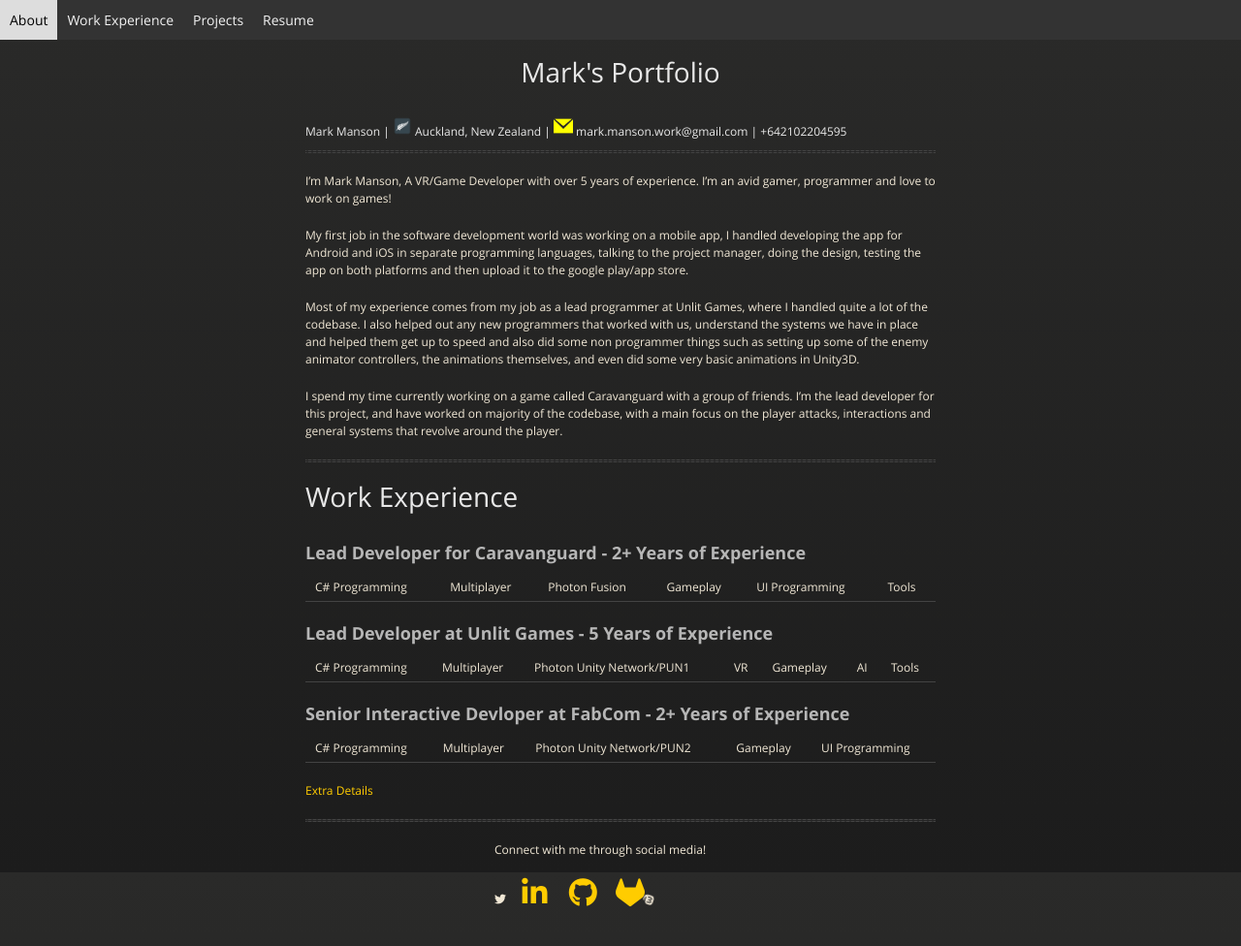
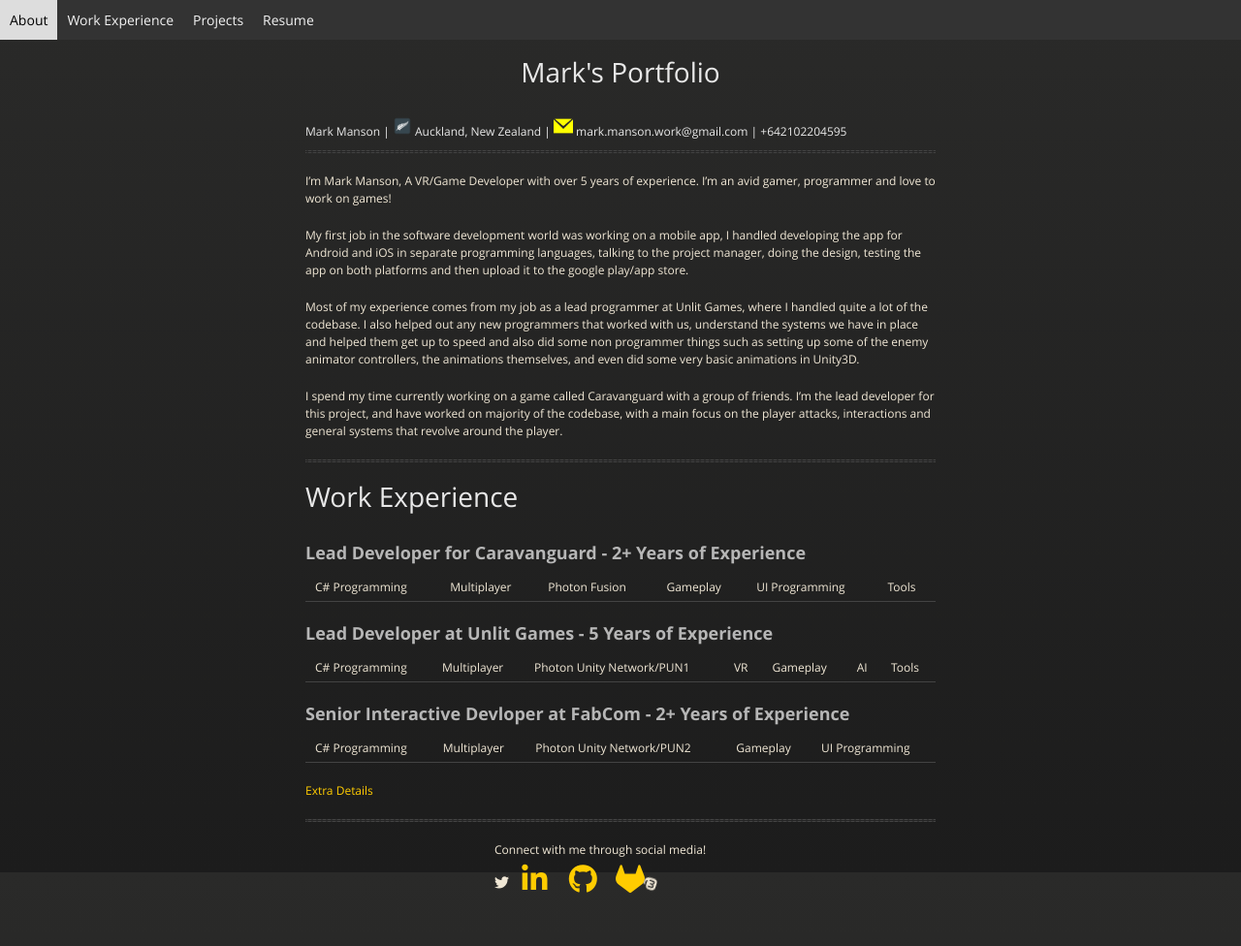
Before and after one commit to f03n1x/f03n1x.github.io, a Jekyll site: the page built from index.md, in a window 1280 px wide. Shown: the whole page at 97% size. Built offline with Jekyll 4.4.1, drawn with Linux system fonts in a browser that asks for light colours; nearby versions of some CDN libraries; our own code applies the rules of GitHub Pages for plain Markdown files; after the commit the page ends 947 px from its top, so only the background shows below that.

Commit message:
Font awesome update

```diff
--- a/_layouts/default.html
+++ b/_layouts/default.html
@@ -117,11 +117,11 @@
         <div class="center">
             Connect with me through social media!
 			<br>
-			<i href="https://twitter.com/Arcticfoenix" class="fa-brands fa-twitter"></i>
-			<a href="https://www.linkedin.com/in/markgeraldmanson/" class="fa fa-linkedin"></a>
-			<a href="https://github.com/f03n1x" class="fa fa-github"></a>
-			<a href="https://gitlab.com/f03n1x" class="fa fa-gitlab"></a>
-		        <i href= "https://peoplemaking.games/@f03n1x" class="fa-brands fa-mastodon fa-spin"></i>
+			<i href="https://twitter.com/Arcticfoenix" class="fa-brands fa-twitter fa-lg"></i>
+			<a href="https://www.linkedin.com/in/markgeraldmanson/" class="fa fa-linkedin fa-lg"></a>
+			<a href="https://github.com/f03n1x" class="fa fa-github fa-lg"></a>
+			<a href="https://gitlab.com/f03n1x" class="fa fa-gitlab fa-lg"></a>
+		        <i href= "https://peoplemaking.games/@f03n1x" class="fa-brands fa-mastodon fa-spin fa-lg"></i>
         </div>
 	  </footer>
     </div>
```
